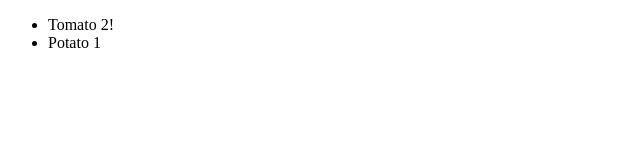
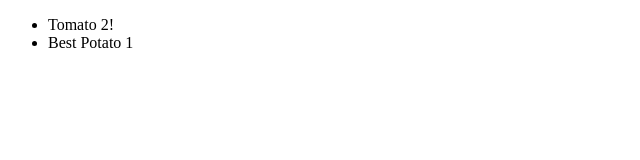
Before and after one commit to Onni3D/testProject, a plain HTML site: page index.html in a window 1280 px wide. Shown: the full height of the page, 0-640 px from the left. Drawn offline with Linux system fonts and the light colour scheme.

Commit message:
Changed li in index

```diff
--- a/index.html
+++ b/index.html
@@ -6,7 +6,7 @@
 <body>
 <ul>
 	<li>Tomato 2!</li>
-	<li>Potato 1</li>
+	<li>Best Potato 1</li>
 </ul>
 </body>
 </html>
```
